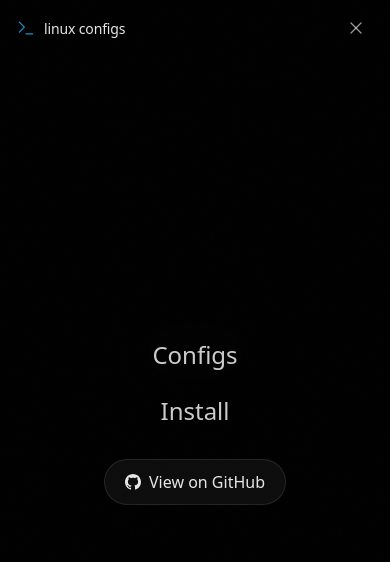
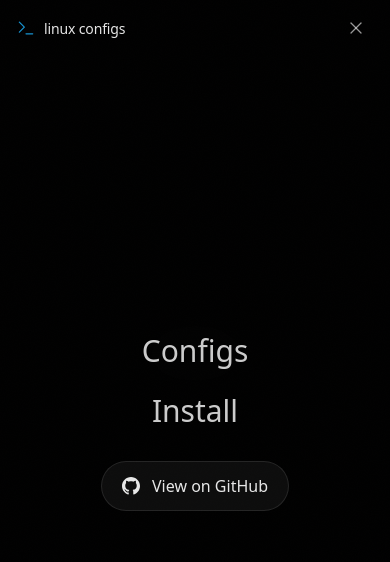
Before and after one commit to insaneodyssey26/Linux-configs, a Next.js app: page / in a window 390 px wide. Both pictures are taken after a click on the button "Toggle menu". Shown: the top 562 px of the page. Built offline with nearby package versions, Linux system fonts and the light colour scheme.

Commit message:
Minor ui consistencies

```diff
--- a/src/app/globals.css
+++ b/src/app/globals.css
@@ -175,11 +175,34 @@ code {
   animation: shimmer 2s infinite;
 }
 
-/* Smooth transitions - exclude transform for animation performance */
-* {
-  transition-property: color, background-color, border-color, opacity, box-shadow;
+/* Smooth transitions for interactive elements (scoped to avoid expensive repaints) */
+:where(a,button,input,textarea,select,.group,.rounded-full,.btn) {
+  transition-property: color, background-color, border-color, opacity, box-shadow, transform;
   transition-timing-function: cubic-bezier(0.4, 0, 0.2, 1);
   transition-duration: 150ms;
+  -webkit-tap-highlight-color: transparent;
+}
+
+/* GPU hint for animated elements */
+.motion-anim {
+  will-change: transform, opacity;
+}
+
+/* Disable heavy blurs & animations on touch devices to prevent flicker */
+@media (hover: none) and (pointer: coarse) {
+  .backdrop-blur-xl, .backdrop-blur-sm, .backdrop-blur-2xl, .blur-3xl, .blur-2xl {
+    backdrop-filter: none !important;
+    filter: none !important;
+  }
+  .animate-gradient, .shimmer, .glow {
+    animation: none !important;
+  }
+  .motion-anim {
+    will-change: auto;
+  }
+  :where(a,button,input,textarea,select,.group,.rounded-full,.btn) {
+    transition-duration: 90ms;
+  }
 }
 
 /* Reduced motion preferences */
--- a/src/app/layout.tsx
+++ b/src/app/layout.tsx
@@ -1,5 +1,5 @@
 import type { Metadata } from "next";
-import { Inter, JetBrains_Mono } from "next/font/google";
+import { Inter, Fira_Code } from "next/font/google";
 import { ScrollRestoration } from "./scroll-restoration";
 import "./globals.css";
 
@@ -9,7 +9,7 @@ const inter = Inter({
   display: "swap",
 });
 
-const jetbrainsMono = JetBrains_Mono({
+const firaCode = Fira_Code({
   variable: "--font-mono",
   subsets: ["latin"],
   display: "swap",
@@ -52,7 +52,7 @@ export default function RootLayout({
   return (
     <html lang="en" className="scroll-smooth">
       <body
-        className={`${inter.variable} ${jetbrainsMono.variable} font-sans antialiased`}
+        className={`${inter.variable} ${firaCode.variable} font-sans antialiased`}
       >
         <ScrollRestoration />
         {children}
--- a/src/components/cta-section.tsx
+++ b/src/components/cta-section.tsx
@@ -9,7 +9,7 @@ export function CtaSection() {
     <section className="relative overflow-hidden border-t border-white/[0.04] py-16 md:py-24">
       {/* Background */}
       <div className="pointer-events-none absolute inset-0">
-        <div className="absolute bottom-0 left-1/2 h-[400px] w-[600px] -translate-x-1/2 bg-[#1793d1]/5 blur-3xl" />
+        <div className="absolute bottom-0 left-1/2 h-[400px] w-[600px] -translate-x-1/2 bg-[#1793d1]/5" />
       </div>
 
       <motion.div
--- a/src/components/header.tsx
+++ b/src/components/header.tsx
@@ -142,7 +142,7 @@ export function Header() {
             animate={{ opacity: 1 }}
             exit={{ opacity: 0 }}
             transition={{ duration: 0.3 }}
-            className="fixed inset-0 z-40 bg-black/98 backdrop-blur-2xl md:hidden"
+            className="fixed inset-0 z-40 bg-black/98 backdrop-blur-2xl md:hidden motion-anim"
           >
             <motion.div
               className="flex h-full flex-col items-center justify-center gap-6 px-4"
@@ -161,14 +161,14 @@ export function Header() {
                 <motion.div
                   key={link.href}
                   variants={{
-                    hidden: { opacity: 0, y: 20, filter: "blur(10px)" },
-                    visible: { opacity: 1, y: 0, filter: "blur(0px)" },
+                    hidden: { opacity: 0, y: 20 },
+                    visible: { opacity: 1, y: 0, transition: { duration: 0.35 } },
                   }}
                 >
                   <Link
                     href={link.href}
                     onClick={() => setMobileMenuOpen(false)}
-                    className="text-2xl font-medium text-white/80 transition-colors hover:text-white"
+                    className="text-3xl font-medium text-white/80 transition-colors hover:text-white sm:text-3xl"
                   >
                     {link.label}
                   </Link>
@@ -176,8 +176,8 @@ export function Header() {
               ))}
               <motion.div
                 variants={{
-                  hidden: { opacity: 0, y: 20, filter: "blur(10px)" },
-                  visible: { opacity: 1, y: 0, filter: "blur(0px)" },
+                  hidden: { opacity: 0, y: 20 },
+                  visible: { opacity: 1, y: 0, transition: { duration: 0.35 } },
                 }}
               >
                 <a
@@ -185,9 +185,9 @@ export function Header() {
                   target="_blank"
                   rel="noopener noreferrer"
                   onClick={() => setMobileMenuOpen(false)}
-                  className="mt-2 flex items-center gap-2 rounded-full border border-white/10 bg-white/5 px-5 py-2.5 text-base text-white/90 transition-all hover:bg-white/10"
+                  className="mt-2 flex items-center gap-3 rounded-full border border-white/10 bg-white/5 px-5 py-3 text-base text-white/90 transition-all hover:bg-white/10 sm:px-6 sm:text-lg"
                 >
-                  <GitHub size={16} />
+                  <GitHub size={18} />
                   <span>View on GitHub</span>
                 </a>
               </motion.div>
--- a/src/components/hero-section.tsx
+++ b/src/components/hero-section.tsx
@@ -17,11 +17,10 @@ const container = {
 };
 
 const item = {
-  hidden: { opacity: 0, y: 30, filter: "blur(10px)" },
+  hidden: { opacity: 0, y: 30 },
   visible: {
     opacity: 1,
     y: 0,
-    filter: "blur(0px)",
     transition: { duration: 0.8, ease: easing.gentle },
   },
 };
@@ -31,32 +30,6 @@ export function HeroSection() {
     <section className="relative overflow-hidden pt-20 pb-12 md:pt-32 md:pb-24">
       {/* Animated background */}
       <div className="pointer-events-none absolute inset-0">
-        {/* Floating orbs */}
-        <motion.div
-          className="absolute top-20 left-[10%] h-64 w-64 rounded-full bg-white/5 blur-3xl"
-          animate={{
-            y: [0, -20, 0],
-            x: [0, 10, 0],
-          }}
-          transition={{
-            duration: 8,
-            repeat: Infinity,
-            ease: "easeInOut",
-          }}
-        />
-        <motion.div
-          className="absolute top-40 right-[15%] h-48 w-48 rounded-full bg-purple-500/5 blur-3xl"
-          animate={{
-            y: [0, 20, 0],
-            x: [0, -10, 0],
-          }}
-          transition={{
-            duration: 10,
-            repeat: Infinity,
-            ease: "easeInOut",
-            delay: 1,
-          }}
-        />
       </div>
 
       {/* Grid pattern overlay */}
```
